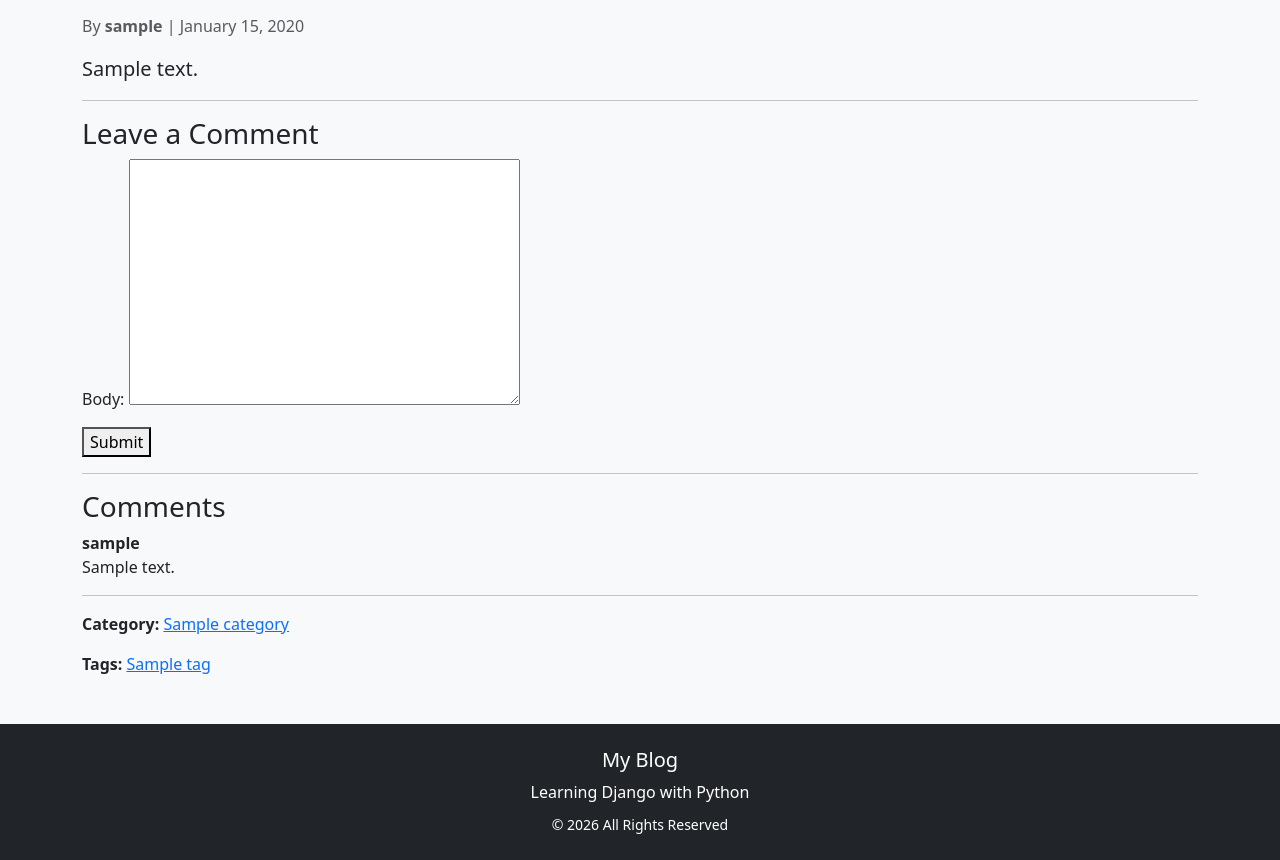
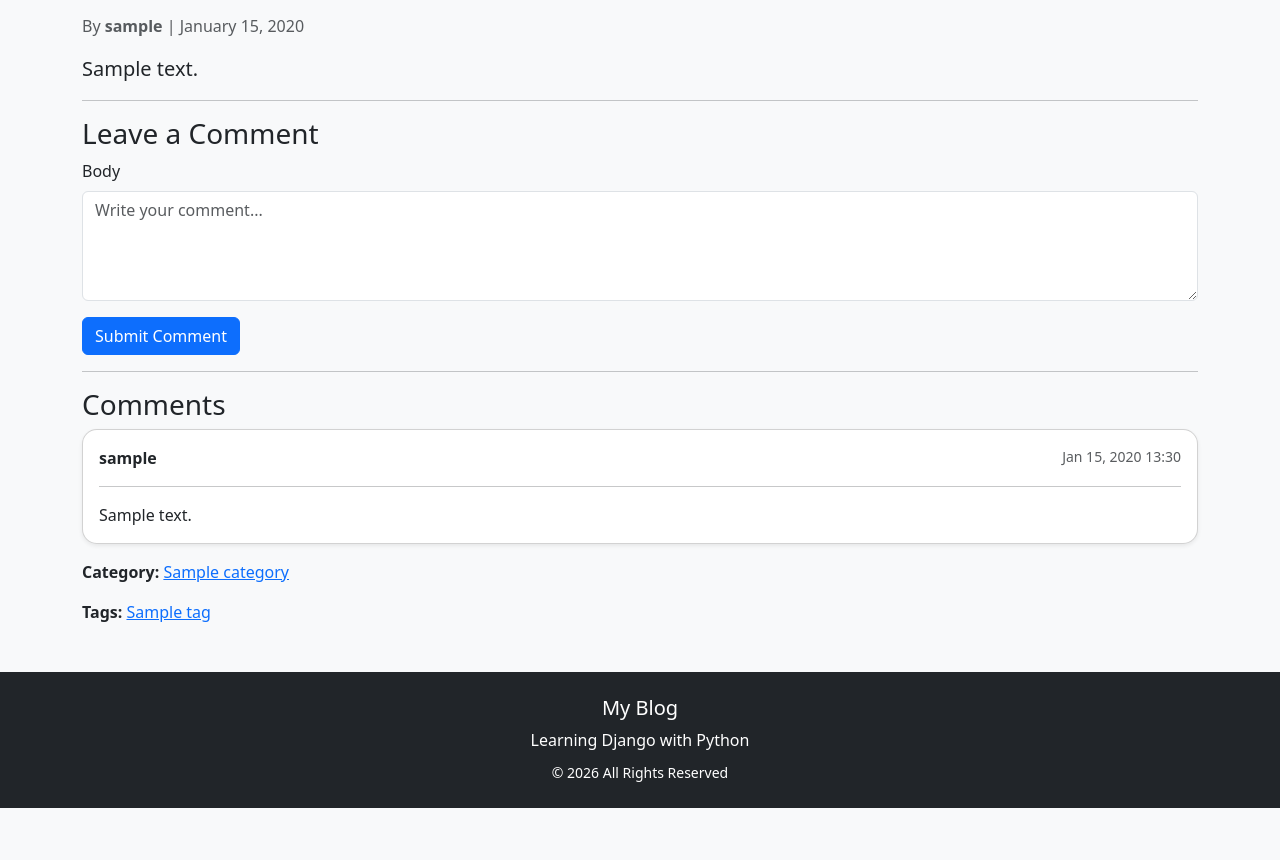
Before and after one commit to Zahra-Akhbari/weblog, a Django app: a page that uses blog/templates/blog/post_detail.html in a window 1280 px wide. Shown: the part 454-1314 px from the top of the page. After the commit the page ends 1262 px from the top, so only its background shows below. Run offline with Django 5.2, Linux system fonts and the light colour scheme; a user stored in the database is signed in; tables that the repository leaves empty hold one stand-in row (values such as "Sample post"); grey boxes marked "Sample" are stand-in pictures.

Commit message:
changing comment form and comments appearance

```diff
--- a/blog/forms.py
+++ b/blog/forms.py
@@ -80,3 +80,26 @@ class LoginForm(AuthenticationForm):
             "class": "form-control",
             "placeholder": "Password"
         })
+
+
+class CommentForm(forms.ModelForm):
+
+    class Meta:
+
+        model = Comment
+
+        fields = ["body"]
+
+    def __init__(self, *args, **kwargs):
+
+        super().__init__(*args, **kwargs)
+
+        self.fields["body"].widget.attrs.update({
+
+            "class": "form-control",
+
+            "rows": 4,
+
+            "placeholder": "Write your comment..."
+
+        })
--- a/blog/templates/blog/post_detail.html
+++ b/blog/templates/blog/post_detail.html
@@ -43,11 +43,47 @@
 
     {% csrf_token %}
 
-    {{ form.as_p }}
+    <form method="post">
 
-    <button type="submit">
-        Submit
-    </button>
+    {% csrf_token %}
+
+        {% for field in form %}
+
+            <div class="mb-3">
+
+                <label class="form-label">
+
+                    {{ field.label }}
+
+                </label>
+
+                {{ field }}
+
+                {% if field.errors %}
+
+                    <div class="text-danger">
+
+                        {{ field.errors }}
+
+                    </div>
+
+                {% endif %}
+
+            </div>
+
+        {% endfor %}
+
+        <button
+            type="submit"
+            class="btn btn-primary">
+
+            Submit Comment
+
+        </button>
+
+    </form>
+
+
 
 </form>
 
@@ -70,25 +106,70 @@
 
     {% if comment.is_approved %}
 
-        <p>
+        <div class="card mb-3 shadow-sm">
 
-            <strong>{{ comment.author }}</strong>
+            <div class="card-body">
 
-            <br>
+                <div class="d-flex justify-content-between">
 
-            {{ comment.body }}
+                    <strong>
 
-        </p>
+                        {{ comment.author }}
 
-        <hr>
+                    </strong>
+
+                    <small class="text-muted">
+
+                        {{ comment.created_at|date:"M d, Y H:i" }}
+
+                    </small>
+
+                </div>
+
+                <hr>
+
+                <p class="mb-0">
+
+                    {{ comment.body }}
+
+                </p>
+
+<!--                {% if user == comment.author %}-->
+
+<!--                    <div class="mt-3 text-end">-->
+
+<!--                        <a href="#" class="btn btn-sm btn-outline-primary">-->
+<!--                            Edit-->
+<!--                        </a>-->
+
+<!--                    <a href="#"-->
+<!--                       class="btn btn-sm btn-outline-danger">-->
+<!--                -->
+<!--                        Delete-->
+<!--                -->
+<!--                    </a>-->
+
+<!--                </div>-->
+<!--                -->
+<!--                {% endif %}-->
+
+
+            </div>
+
+        </div>
 
     {% endif %}
 
 {% empty %}
 
-    <p>No comments yet.</p>
+<div class="alert alert-info">
+
+    No comments yet.
+
+</div>
 
 {% endfor %}
+
 
 <p>
     <strong>Category:</strong>
```
